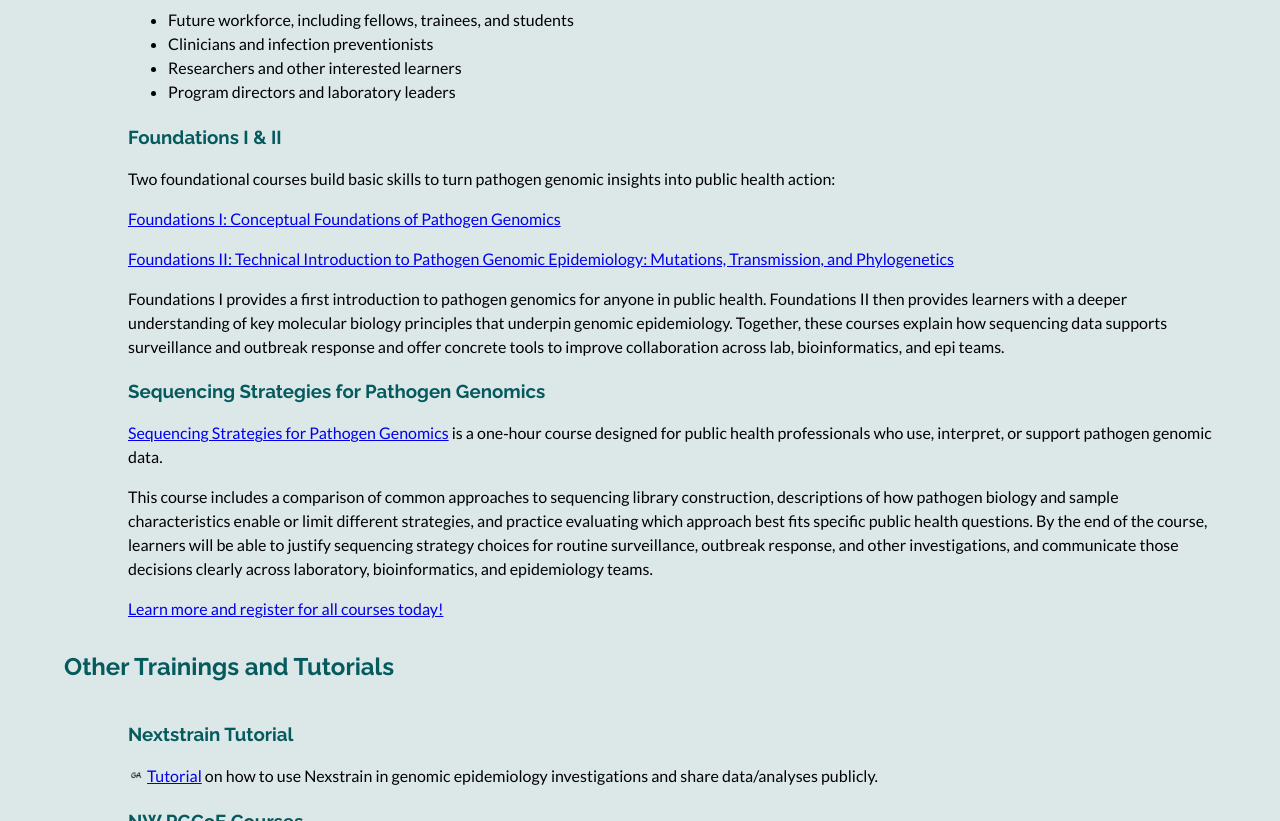
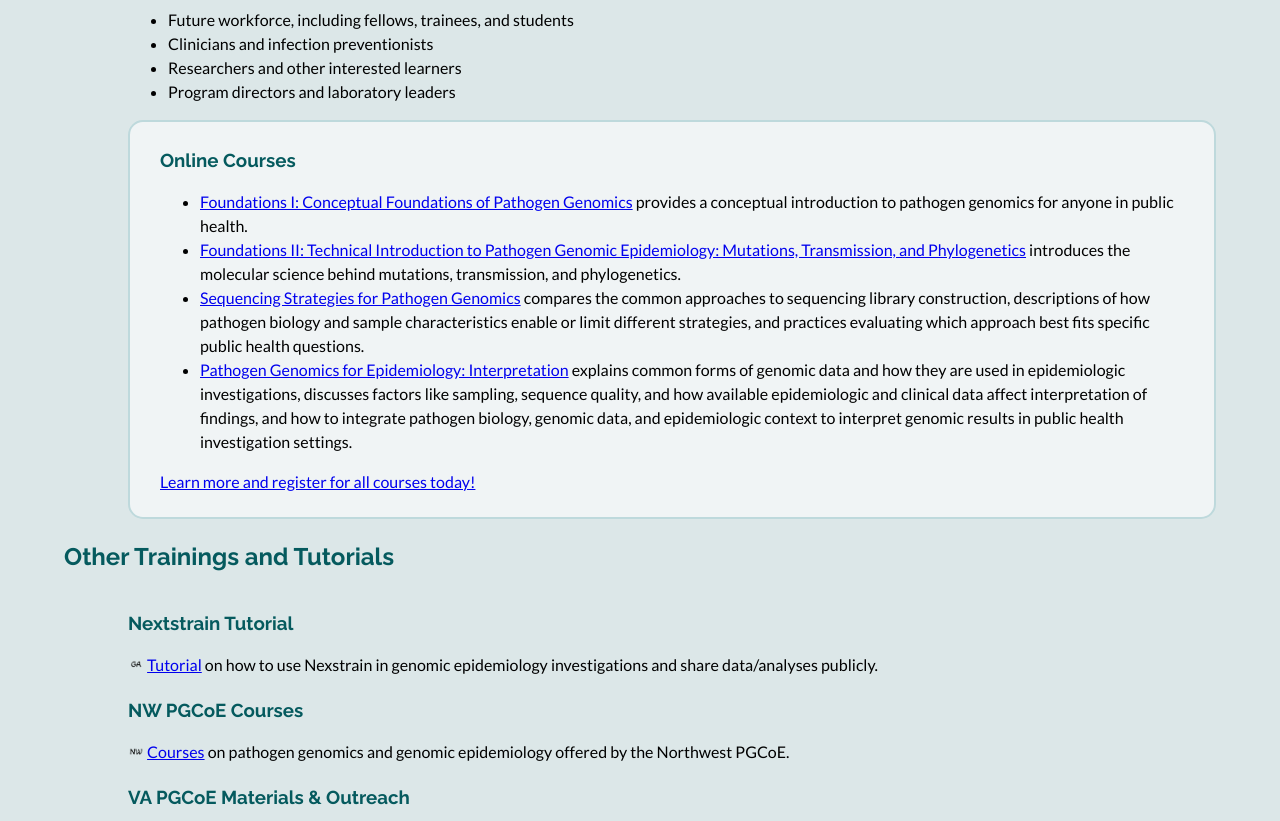
Before and after one commit to PGCoE/pgcoe.github.io, a plain HTML site: page education.html in a window 1280 px wide. Shown: the part 600-1421 px from the top of the page. Drawn offline with Linux system fonts and the light colour scheme.

Commit message:
october website updates

```diff
--- a/css/styles.css
+++ b/css/styles.css
@@ -181,15 +181,25 @@ a.button {
       color: #033C3F;
 }
 
-.rounded-box {
+.rounded-box-coe {
       border: 2px solid #F0F4F5;
       border-radius: 50px;
       background-color: #F0F4F5;
       padding: 1px;
-      width: 100%;
 }
 
-.figure {
+.rounded-box-edu {
+      border: 2px solid #BED9DC;
+      border-radius: 15px;
+      background-color: #F0F4F5;
+      max-width: 1500px;
+      padding-left: 30px;
+      padding-right: 30px;
+      padding-top: 5px;
+      padding-bottom: 15px;
+}
+
+figure {
       text-align: center;
       max-width: 100%;
       height: auto;
--- a/education.html
+++ b/education.html
@@ -51,21 +51,20 @@
           <li>Researchers and other interested learners</li>
           <li>Program directors and laboratory leaders</li>
         </ul>
-        <h3>Foundations I & II</h3>
-        <p>Two foundational courses build basic skills to turn pathogen genomic insights into public health action:</p>
+        <div class="rounded-box-edu">
+          <h3>Online Courses</h3>
+          <ul>
+            <li><a href="https://learn.hms.harvard.edu/programs/foundations-i-conceptual-foundations-pathogen-genomics">Foundations I: Conceptual Foundations of Pathogen Genomics</a> provides a conceptual introduction to pathogen genomics for anyone in public health.</li>
 
-        <p><a href="https://learn.hms.harvard.edu/programs/foundations-i-conceptual-foundations-pathogen-genomics">Foundations I: Conceptual Foundations of Pathogen Genomics </a></p>
+            <li><a href="https://learn.hms.harvard.edu/programs/foundations-ii-technical-introduction-pathogen-genomic-epidemiology">Foundations II: Technical Introduction to Pathogen Genomic Epidemiology: Mutations, Transmission, and Phylogenetics</a> introduces the molecular science behind mutations, transmission, and phylogenetics.</li>
 
-        <p><a href="https://learn.hms.harvard.edu/programs/foundations-ii-technical-introduction-pathogen-genomic-epidemiology">Foundations II: Technical Introduction to Pathogen Genomic Epidemiology: Mutations, Transmission, and Phylogenetics</a></p>
+            <li><a href="https://learn.hms.harvard.edu/programs/sequencing-strategies-pathogen-genomics">Sequencing Strategies for Pathogen Genomics</a> compares the common approaches to sequencing library construction, descriptions of how pathogen biology and sample characteristics enable or limit different strategies, and practices evaluating which approach best fits specific public health questions.</li>
 
-        <p> Foundations I provides a first introduction to pathogen genomics for anyone in public health. Foundations II then provides learners with a deeper understanding of key molecular biology principles that underpin genomic epidemiology. Together, these courses explain how sequencing data supports surveillance and outbreak response and offer concrete tools to improve collaboration across lab, bioinformatics, and epi teams.</p>
+            <li><a href="https://learn.hms.harvard.edu/programs/pathogen-genomics-epidemiology-interpretation">Pathogen Genomics for Epidemiology: Interpretation</a> explains common forms of genomic data and how they are used in epidemiologic investigations, discusses factors like sampling, sequence quality, and how available epidemiologic and clinical data affect interpretation of findings, and how to integrate pathogen biology, genomic data, and epidemiologic context to interpret genomic results in public health investigation settings.</li>
+          </ul>
 
-        <h3>Sequencing Strategies for Pathogen Genomics</h3>
-        <p><a href="https://learn.hms.harvard.edu/programs/sequencing-strategies-pathogen-genomics">Sequencing Strategies for Pathogen Genomics</a> is a one‑hour course designed for public health professionals who use, interpret, or support pathogen genomic data.</p>
-
-        <p>This course includes a comparison of common approaches to sequencing library construction, descriptions of how pathogen biology and sample characteristics enable or limit different strategies, and practice evaluating which approach best fits specific public health questions. By the end of the course, learners will be able to justify sequencing strategy choices for routine surveillance, outbreak response, and other investigations, and communicate those decisions clearly across laboratory, bioinformatics, and epidemiology teams.</p>
-
-        <p><a href="https://learn.hms.harvard.edu/pathogen-genomics-public-health">Learn more and register for all courses today!</a></p>
+          <p><a href="https://learn.hms.harvard.edu/pathogen-genomics-public-health">Learn more and register for all courses today!</a></p>
+        </div>
       </div>
 
       <h2>Other Trainings and Tutorials</h2>
```
Also changed, not shown: index.html (+6 -23 lines).
